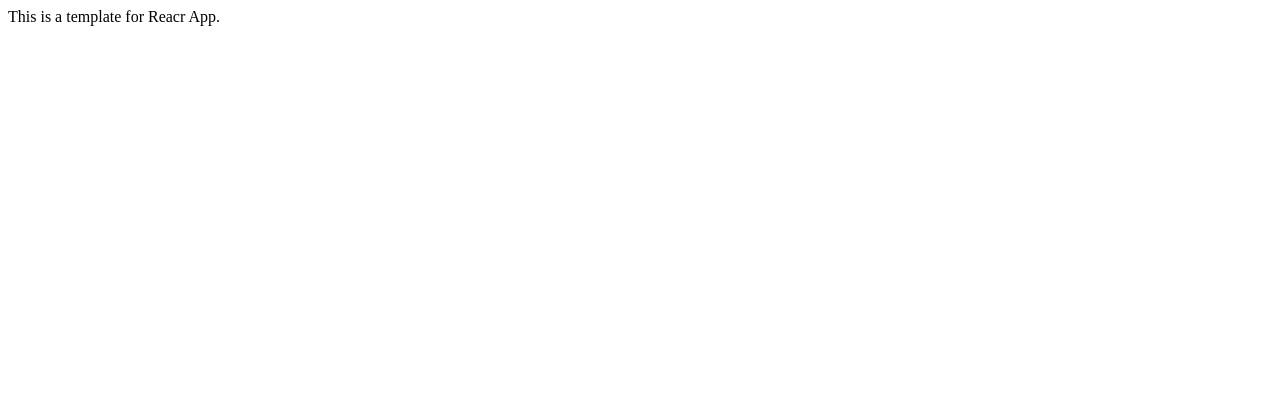
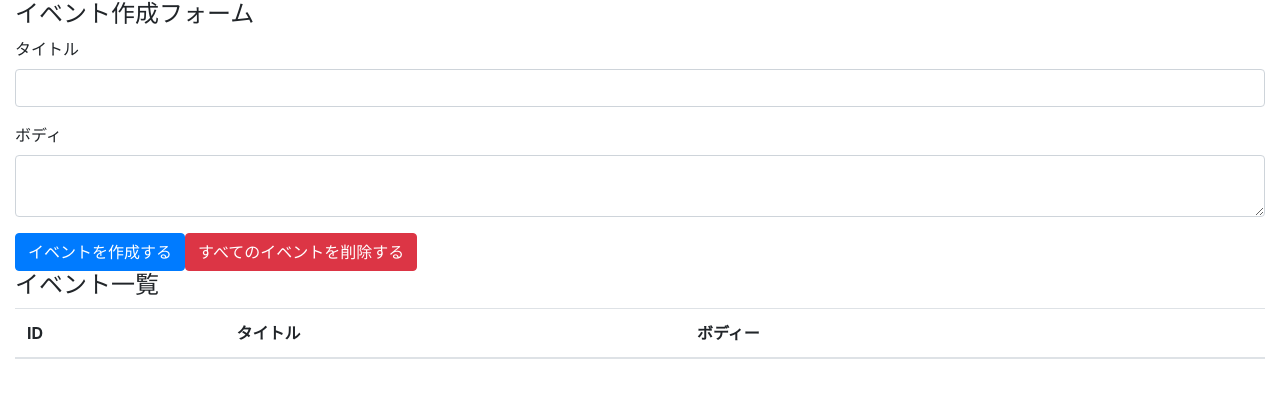
Before and after one commit to TheQuasarS50014p81/learn-react-hooks, a React (Create React App) app: page / in a window 1280 px wide. Shown: the top 398 px of the page. Built offline with nearby package versions, Linux system fonts and the light colour scheme.

Commit message:
create event form and event table with bootstrap

```diff
--- a/package.json
+++ b/package.json
@@ -3,6 +3,7 @@
   "version": "0.1.0",
   "private": true,
   "dependencies": {
+    "bootstrap": "4.3.1",
     "react": "^17.0.2",
     "react-dom": "^17.0.2",
     "react-scripts": "3.0.1"
--- a/src/App.js
+++ /dev/null
@@ -1,11 +0,0 @@
-import React from 'react';
-
-const App = () => {
-  return (
-    <div>
-      This is a template for Reacr App.
-    </div>
-  );
-}
-
-export default App;
--- /dev/null
+++ b/src/components/App.js
@@ -0,0 +1,37 @@
+import React from 'react';
+import 'bootstrap/dist/css/bootstrap.min.css'
+
+const App = () => {
+  return (
+    <div className="container-fluid">
+      <h4>イベント作成フォーム</h4>
+      <form>
+        <div className="form-group">
+          <label htmlFor="formEventTitle">タイトル</label>
+          <input className="form-control" id="formEventTitle"/>
+        </div>
+        <div className="form-group">
+          <label htmlFor="formEventBody">ボディ</label>
+          <textarea className="form-control" id="formEventBody"/>
+        </div>
+        <button className="btn btn-primary">イベントを作成する</button>
+        <button className="btn btn-danger">すべてのイベントを削除する</button>
+      </form>
+      <h4>イベント一覧</h4>
+      <table className="table table-hover">
+        <thead>
+          <tr>
+            <th>ID</th>
+            <th>タイトル</th>
+            <th>ボディー</th>
+            <th></th>
+          </tr>
+        </thead>
+        <tbody>
+        </tbody>
+      </table>
+    </div>
+  );
+}
+
+export default App;
--- a/src/index.js
+++ b/src/index.js
@@ -1,5 +1,5 @@
 import React from 'react';
 import ReactDOM from 'react-dom';
-import App from './App';
+import App from './components/App';
 
 ReactDOM.render(<App />, document.getElementById('root'));
```
Also changed, not shown: 1 other file (tests, documents, lock files or other folders).
